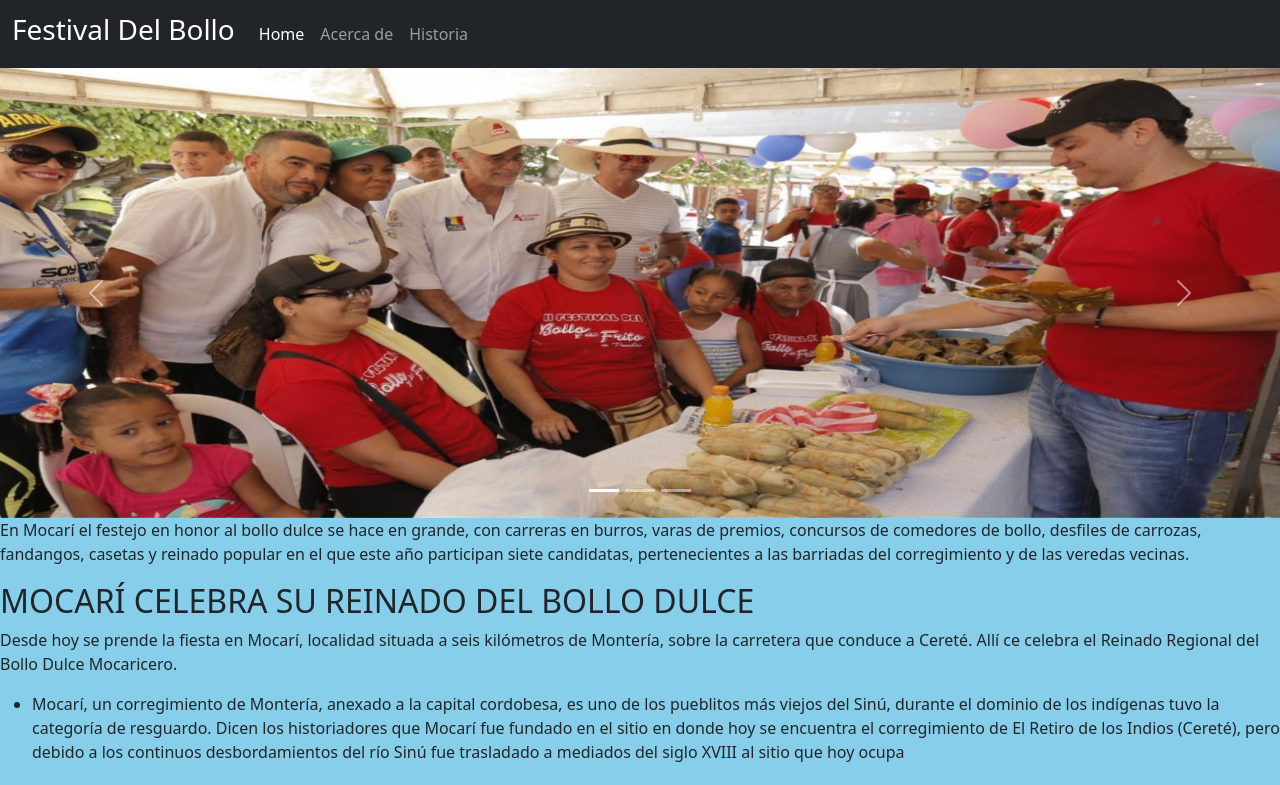
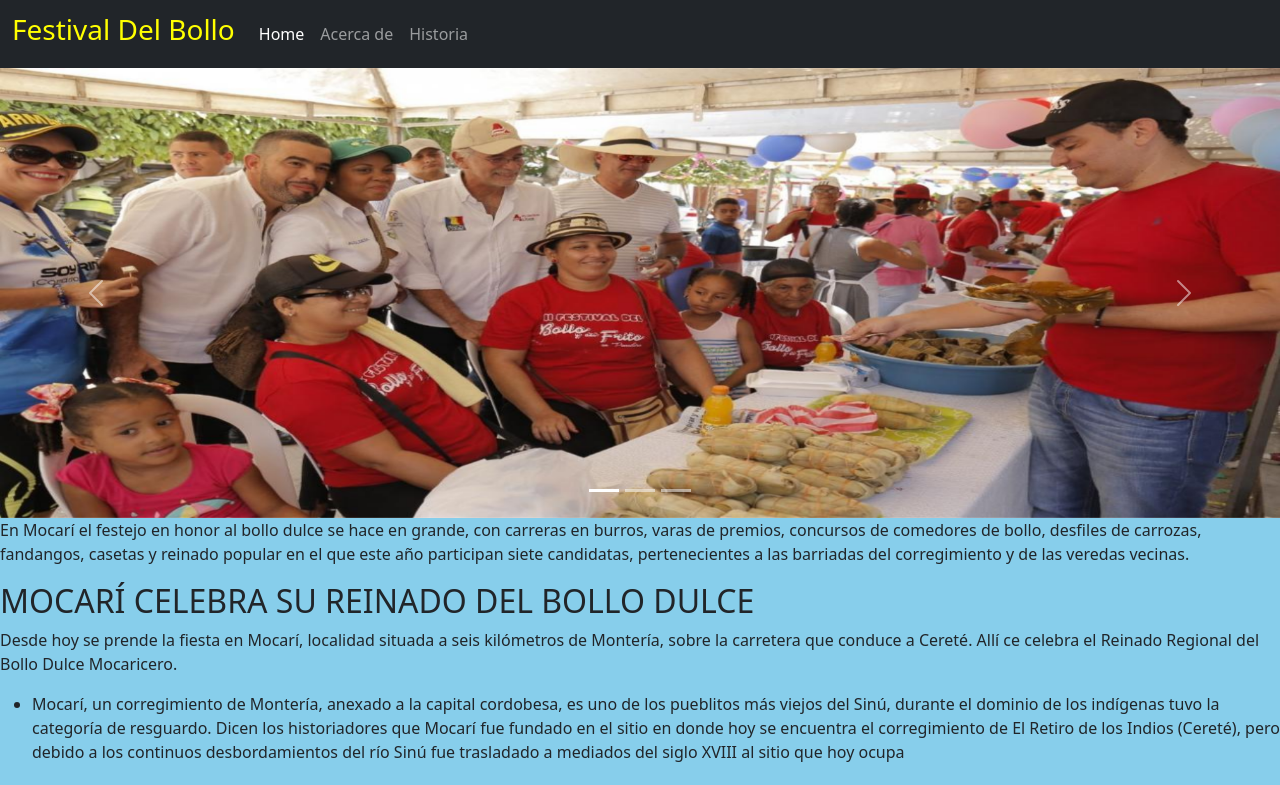
Before and after one commit to jvelasq14/festivaldelbollo, a plain HTML site: page index.html in a window 1280 px wide. Shown: the top 785 px of the page. Drawn offline with nearby package versions, Linux system fonts and the light colour scheme.

Commit message:
Update style.css

```diff
--- a/style.css
+++ b/style.css
@@ -4,3 +4,6 @@ h1{
 #contenedor{
 	background-color: skyblue;
 }
+h3{
+	color: yellow;
+}
```
